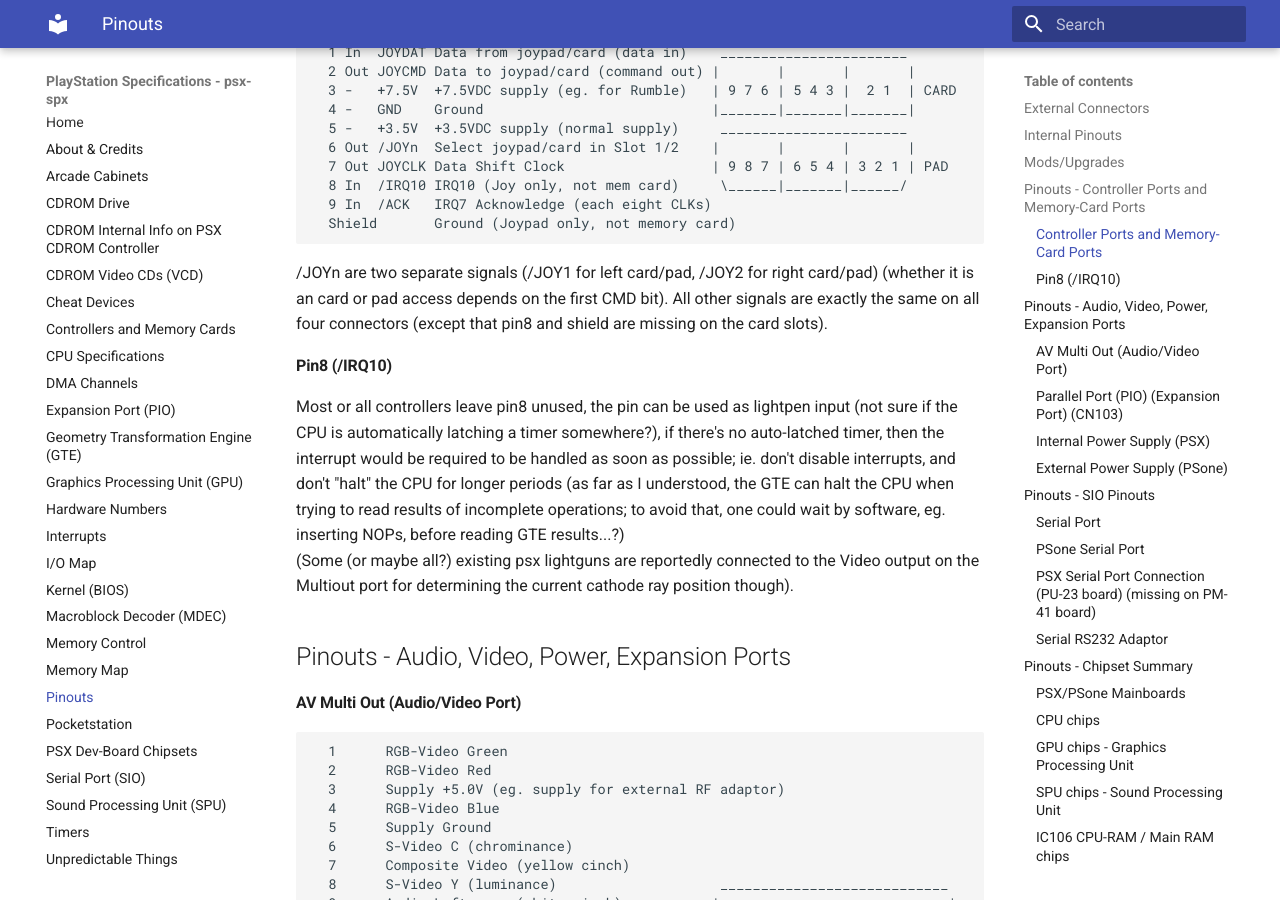
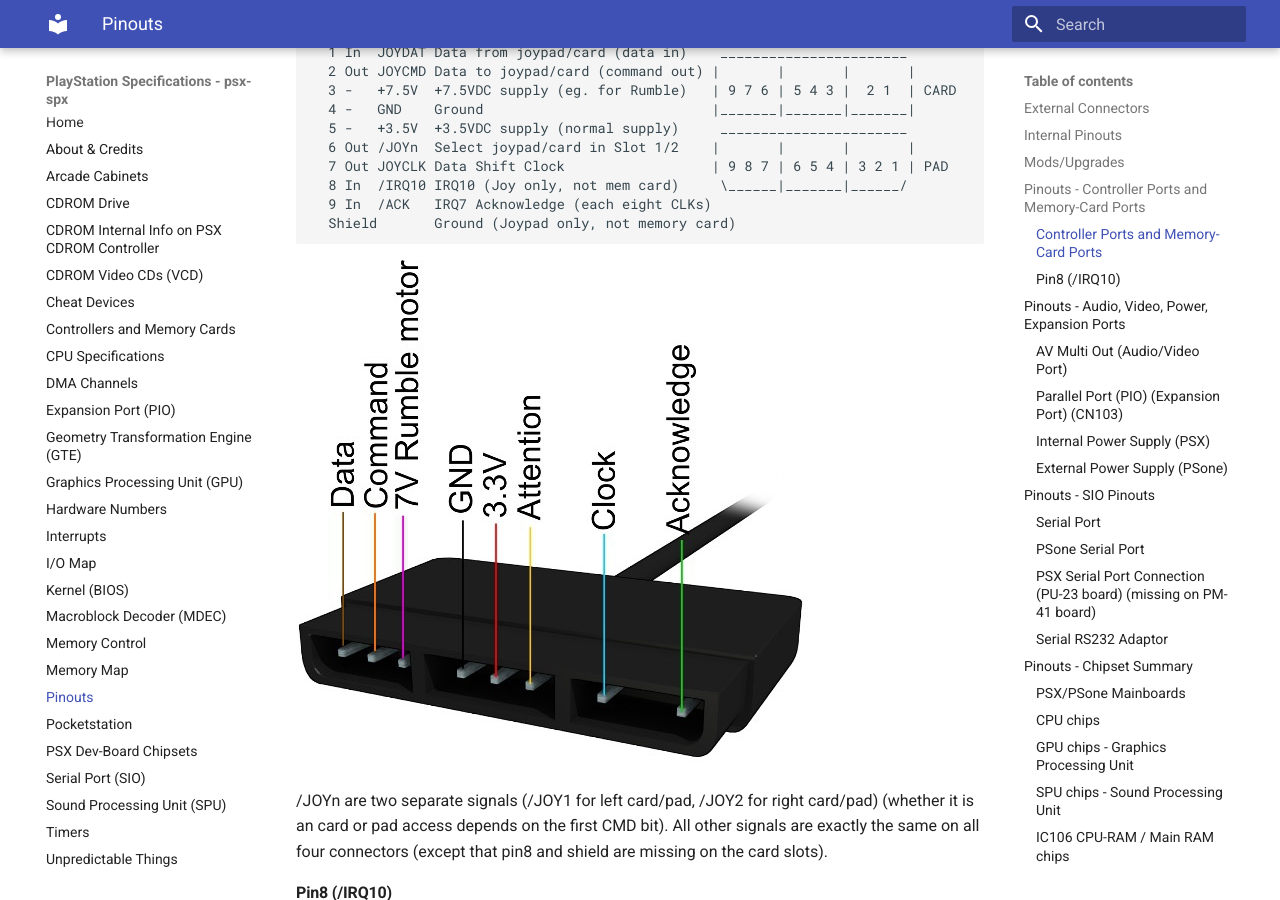
Before and after one commit to psx-spx/psx-spx.github.io, an MkDocs documentation site: the page built from docs/pinouts.md, in a window 1280 px wide and 900 px high, scrolled down 1025 px. Built offline with MkDocs 1.6.1 and Material for MkDocs 9.7.7, drawn with Linux system fonts in a browser that asks for light colours.

Commit message:
Added image for the controller pinout

````diff
--- a/docs/pinouts.md
+++ b/docs/pinouts.md
@@ -44,6 +44,8 @@
   9 In  /ACK   IRQ7 Acknowledge (each eight CLKs)
   Shield       Ground (Joypad only, not memory card)
 ```
+![Controller pinout](controller-pinout.jpg)
+
 /JOYn are two separate signals (/JOY1 for left card/pad, /JOY2 for right
 card/pad) (whether it is an card or pad access depends on the first CMD bit).
 All other signals are exactly the same on all four connectors (except that pin8
````
Also changed, not shown: docs/controller-pinout.jpg (added).
